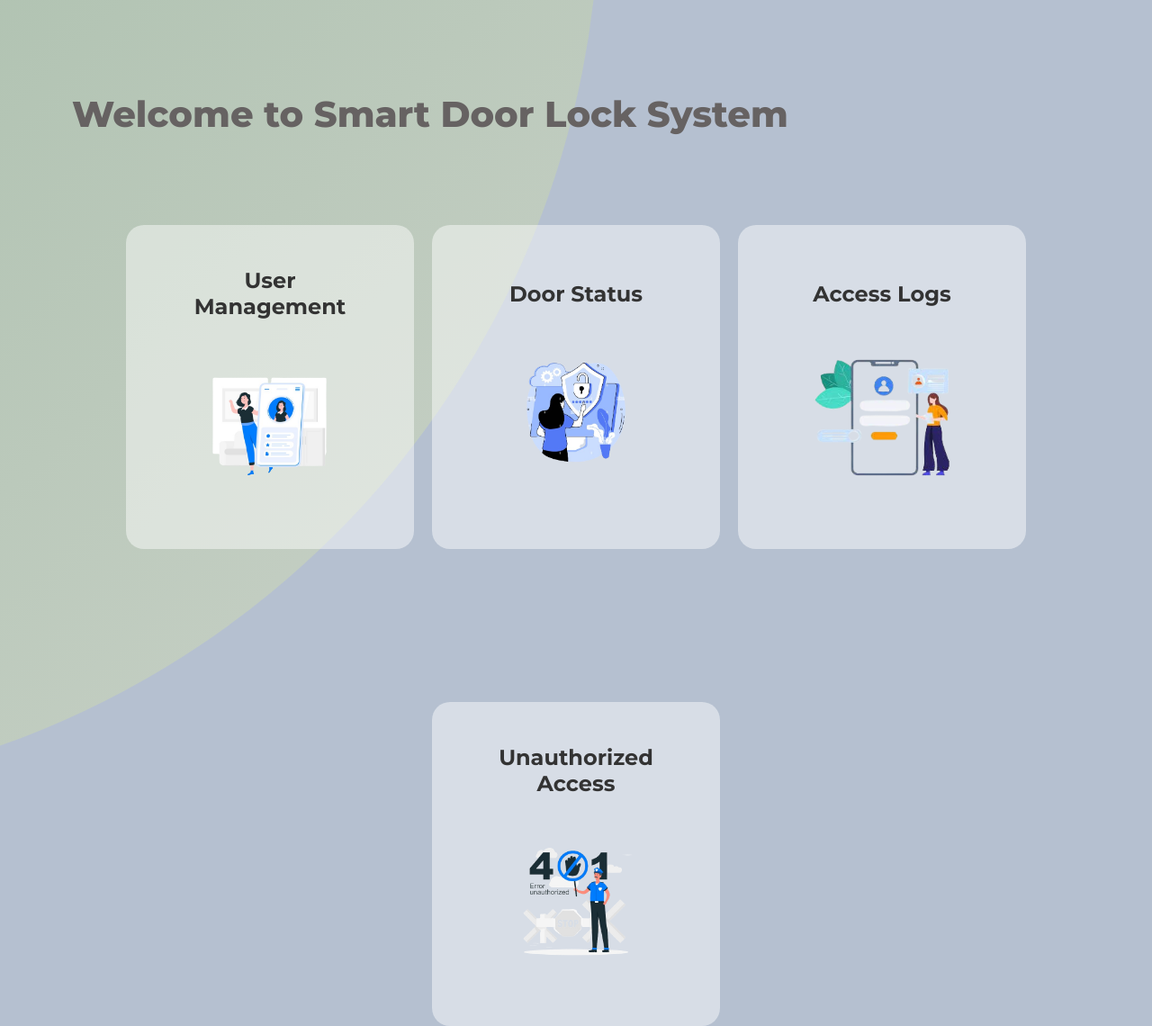
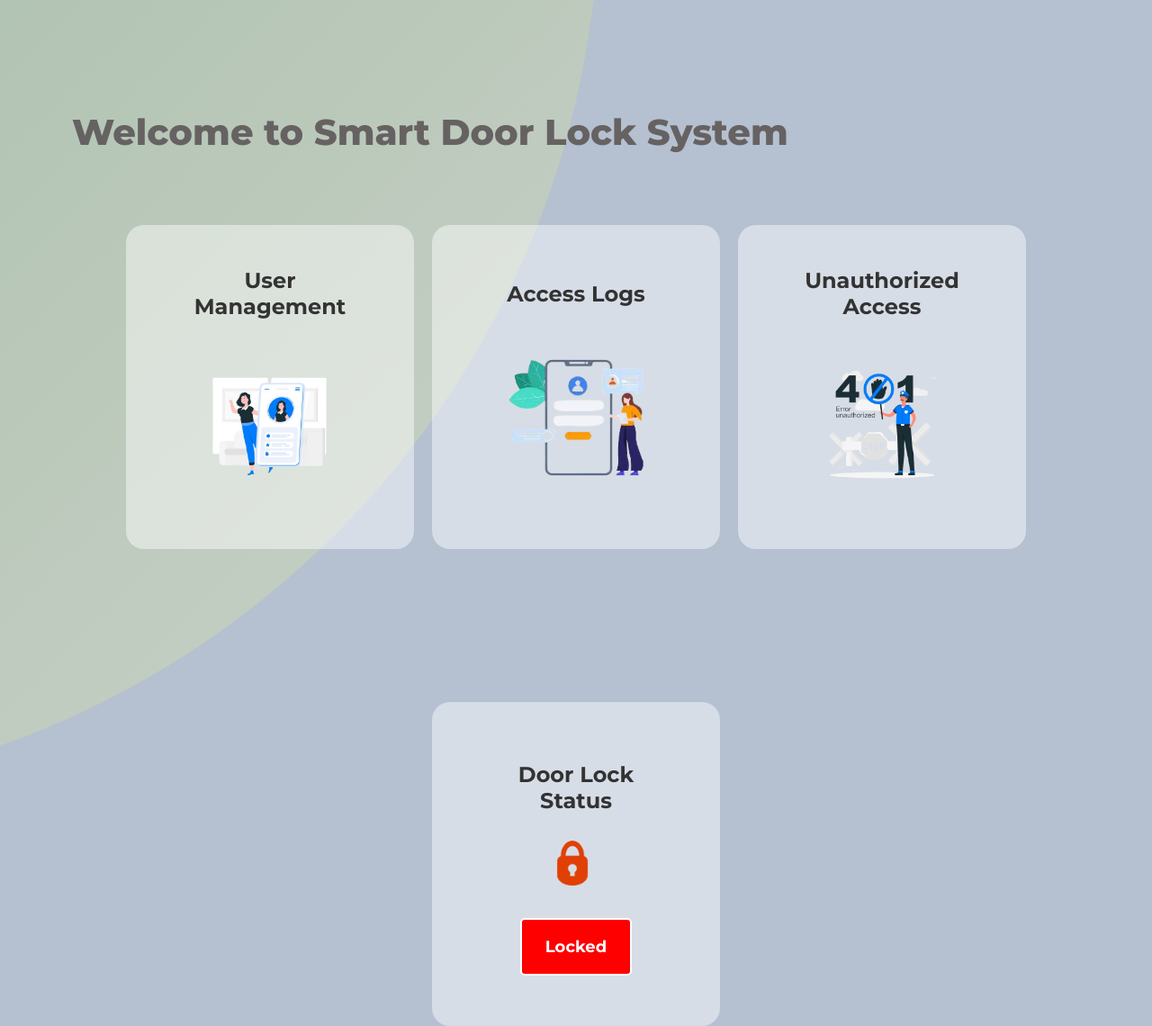
Before and after one commit to suviniV/Edge-AI-Project, a Flask app: page /homepage in a window 1280 px wide. Shown: the whole page at 90% size. Run offline with Flask 3, Linux system fonts and the light colour scheme.

Commit message:
WebApp Functions - door status

```diff
--- a/WebApp/app.py
+++ b/WebApp/app.py
@@ -1,4 +1,5 @@
-from flask import Flask, render_template, request, url_for
+from flask import Flask, render_template, request, url_for, redirect
+
 import logging
 import csv
 
@@ -19,7 +20,7 @@ def signin():
 
     if username == VALID_USERNAME and password == VALID_PASSWORD:
         # Valid credentials, redirect to homepage
-        return render_template('homepage.html', error_message=None)
+        return redirect(url_for('home'))
     else:
         # Invalid credentials, render login page with error message
         error_message = 'Invalid username or password. Please try again.'
@@ -45,17 +46,31 @@ def ActiveUsers():
 
 @app.route('/homepage')
 def home():
-    return render_template("homepage.html")
+    # Read the door status from the CSV file
+    door_status = read_door_status_from_csv()
+
+    # Pass the door status to the HTML template
+    return render_template("homepage.html", door_status=door_status)
+
+
+
+def read_door_status_from_csv():
+    door_status = "locked"
+
+    # with open('Database/doorstatus.csv', 'r') as file:
+    #     reader = csv.reader(file)
+    #
+    #     for row in reader:
+    #         door_status = row[0]
+    #         break
+
+    return door_status
 
 
 @app.route('/user-management')
 def user_management():
     return render_template("UserManagement.html")
 
-
-# @app.route('/door-status')
-# def door_status():
-#     return render_template("door-status.html")
 
 
 @app.route('/AccessLogs')
--- a/WebApp/templates/UserManagement.html
+++ b/WebApp/templates/UserManagement.html
@@ -82,7 +82,7 @@
             text-decoration: none;
             transition: background-color 0.3s ease;
             cursor: pointer;
-            width: 300px; /* Adjusted width for better layout */
+            width: 270px; /* Adjusted width for better layout */
             height: 350px; /* Minimum height for all options */
             display: flex;
             flex-direction: column;
@@ -130,7 +130,7 @@
                 <a href="/ActiveUsers" class="option">
                     <b>View Active Users</b>
 					<p></p>
-                    <img src="{{ url_for('static', filename='lock.png') }}" alt="Image 1">
+                    <img src="{{ url_for('static', filename='activeusers.jpg') }}" alt="Image 1">
                 </a
             </div>
         </div>
--- a/WebApp/templates/homepage.html
+++ b/WebApp/templates/homepage.html
@@ -38,20 +38,18 @@
 			min-height: 100vh;
 			overflow: hidden;
 		    z-index: 2; /* Set a lower z-index value to send it behind the container */
-
 		}
 
         .title {
-            margin-bottom: 10px;
+            margin-bottom: 50px;
             position: absolute;
-            top: 80px;
+            top: 100px;
             left: 80px; /* Adjust as needed */
             z-index: 1;
-            font-weight: 800;
+             font-weight: 800;
             line-height: 1;
             font-size: 2.5rem;
-		    color: #666262;
-
+			color: #666262;
         }
 
         .options-container {
@@ -71,7 +69,7 @@
 			z-index: 2;
         }
 
-        .option {
+        .option, .door {
             padding: 30px 60px; /* Adjusted padding */
             background-color: rgba(255, 255, 255, 0.45);
             color: #333;
@@ -97,7 +95,7 @@
             background-color: #EED3D9;
         }
 
-        .option img {
+        .option img, .door img {
             width: 150px; /* Adjust image width */
             height: 150px; /* Adjust image height */
             object-fit: cover; /* Ensure image covers the container */
@@ -105,12 +103,51 @@
             margin-bottom: 20px; /* Add space between image and text */
         }
 
-        .option b {
+        .option b , .door b{
             margin-top: 10px; /* Add space between image and text */
             font-weight: bold; /* Make the text bold */
         }
 
-    </style>
+		.door b {
+		    margin-bottom: 30px;
+		}
+
+		.box {
+			width: 100px;
+			height: 50px;
+			display: flex;
+			justify-content: center;
+			align-items: center;
+			border: 2px solid;
+			border-radius: 5px;
+			font-weight: bold;
+			margin-top: 10px;
+		}
+
+		.locked {
+			color: white;
+			background-color: red;
+			font-size: 18px;
+			width: 120px;
+			height: 60px;
+		}
+
+		.unlocked {
+			color: white;
+			background-color: green;
+			font-size: 18px;
+			width: 120px;
+			height:60px;
+		}
+
+		.box-container .pic {
+			width: 50px; /* Decrease the width */
+			height: auto; /* Decrease the height */
+			margin-right: 8px; /* Adjust the spacing */
+			margin-top: 0px;
+		}
+
+</style>
 </head>
 <body>
     <div class="container">
@@ -122,11 +159,6 @@
 					<p></p>
                     <img src="{{ url_for('static', filename='user.png') }}" alt="Image 1">
                 </a>
-                <a href="/door-status" class="option">
-                    <b>Door Status</b>
-					<p></p>
-                    <img src="{{ url_for('static', filename='lock.png') }}" alt="Image 1">
-                </a>
                 <a href="/AccessLogs" class="option">
                     <b>Access Logs</b>
 					<p></p>
@@ -137,6 +169,20 @@
 					<p></p>
                     <img src="{{ url_for('static', filename='unauthorized.png') }}" alt="Image 1">
                 </a>
+                <div class="door">
+                    <b>Door Lock Status</b>
+                    <div class="box-container">
+                        {% if door_status == 'locked' %}
+                        <img src="{{ url_for('static', filename='locked.png') }}" class="pic" alt="Locked">
+                        <div class="box locked">Locked</div>
+                        {% elif door_status == 'unlocked' %}
+                        <img src="{{ url_for('static', filename='unlocked.png') }}" class="pic" alt="Unlocked">
+                        <div class="box unlocked">Unlocked</div>
+                        {% else %}
+                        <p>Door status unknown</p>
+                        {% endif %}
+                    </div>
+                </div>
             </div>
         </div>
     </div>
```
Also changed, not shown: other parts of WebApp/templates/UserManagement.html (+1 -1 lines), WebApp/static/activeusers.jpg (added), WebApp/static/lock.png (deleted), WebApp/static/locked.png (added), WebApp/static/newuser.jpg (added), WebApp/static/unlocked.png (added).
